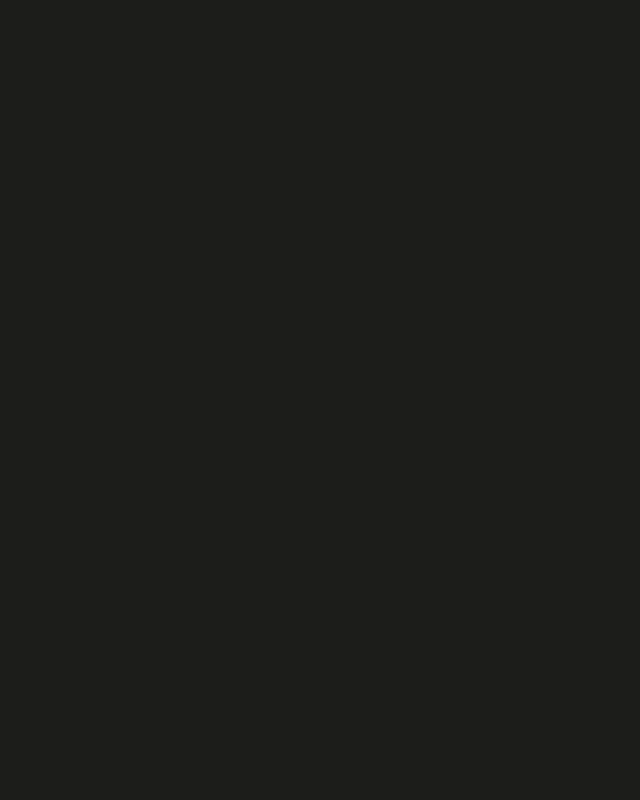
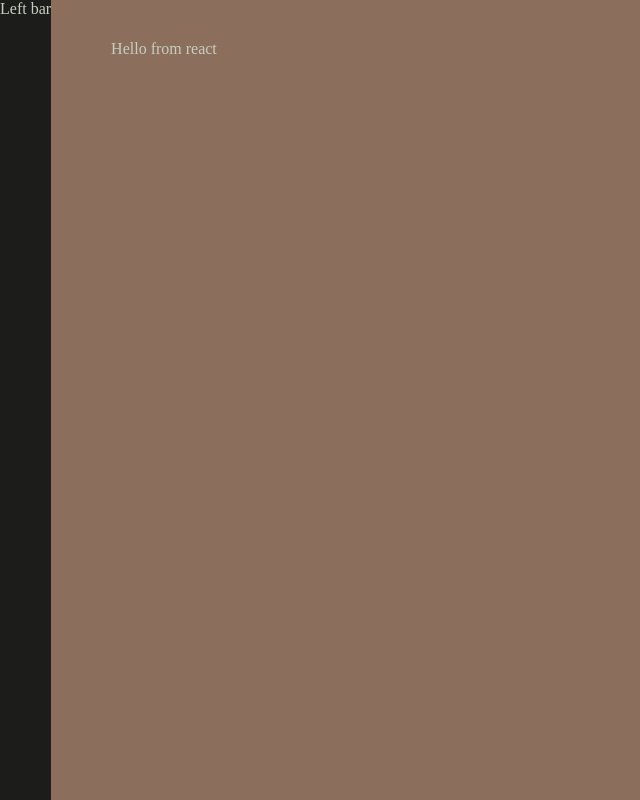
Before and after one commit to Gevans4352/Lingua-cute, a React (Vite) app in the folder lingua cute/: page /Dashboard in a window 1280 px wide. Before the commit this address had no page. Shown: the whole page, without its empty margins (0-640 px from the left). Built offline with nearby package versions, Linux system fonts and the light colour scheme.

Commit message:
more routing ig?

```diff
--- a/lingua cute/src/App.tsx
+++ b/lingua cute/src/App.tsx
@@ -1,8 +1,9 @@
 import { BrowserRouter, Routes, Route } from "react-router-dom";
 import Home from "./Pages/Home/Home";
-import Login from "./Pages/Login/login";
+import Login from "./Pages/Login/Login";
 import Register from "./Pages/Register/Register";
 import Reset from "./Pages/ResetPassword/Reset";
+import Dashboard from "./Pages/Dashboard/Dashboard";
 
 const App = () => {
   return (
@@ -12,6 +13,7 @@ const App = () => {
         <Route path="/Login" element={<Login />} />
         <Route path="/Register" element={<Register />} />
         <Route path="/Reset" element={<Reset />} />
+        <Route path="/Dashboard" element={<Dashboard />} />
       </Routes>
     </BrowserRouter>
   );
--- /dev/null
+++ b/lingua cute/src/Components/Davhboard/Davhboard.scss
@@ -0,0 +1,12 @@
+ *{
+  margin: 0;
+  padding: 0;
+  box-sizing: border-box;
+}
+html,
+body,
+#root {
+  height: 100%;
+  width: 100%;
+
+}
--- /dev/null
+++ b/lingua cute/src/Components/Davhboard/Davhboard.tsx
@@ -0,0 +1,11 @@
+import "./Davhboard.scss";
+
+const Davhboard = () =>{
+    return(
+        <>
+        Hello from react
+        </>
+    )
+}
+
+export default Davhboard;
--- /dev/null
+++ b/lingua cute/src/Components/LeftBar/LeftBar.scss
@@ -0,0 +1,12 @@
+*{
+  margin: 0;
+  padding: 0;
+  box-sizing: border-box;
+}
+html,
+body,
+#root {
+  height: 100%;
+  width: 100%;
+
+}
--- /dev/null
+++ b/lingua cute/src/Components/LeftBar/LeftBar.tsx
@@ -0,0 +1,11 @@
+import "./LeftBar";
+
+const LeftBar = () =>{
+    return(
+        <>
+        Left bar
+        </>
+    )
+}
+
+export default LeftBar;
--- a/lingua cute/src/Components/NavBar/Navigation.tsx
+++ b/lingua cute/src/Components/NavBar/Navigation.tsx
@@ -8,7 +8,7 @@ import logo from "../../assets/lokn.png"
 import { Link } from "react-router-dom";
 import { useNavigate } from 'react-router-dom';
 import { useEffect } from "react";
-const Navigation =()=>{
+const Navigation = () => {
 useEffect(() => {
   const handleScroll = () => {
     const logo = document.querySelector('.logo');
--- /dev/null
+++ b/lingua cute/src/Pages/Dashboard/Dashboard.scss
@@ -0,0 +1,44 @@
+*{
+  margin: 0;
+  padding: 0;
+  box-sizing: border-box;
+}
+html,
+body,
+#root {
+  height: 100%;
+  width: 100%;
+
+}
+
+.dashboard-container {
+  display: flex;
+  min-height: 100vh;
+
+  .main-content {
+    flex: 1;
+    overflow-y: auto;
+    background-color: #8B6F5C;
+    padding: 20px;
+    width: 100%;
+  }
+}
+
+
+
+@media (min-width: 768px) {
+  .dashboard-container {
+    .main-content {
+      padding: 30px 40px;
+    }
+  }
+}
+
+
+@media (min-width: 1024px) {
+  .dashboard-container {
+    .main-content {
+      padding: 40px 60px;
+    }
+  }
+}
--- /dev/null
+++ b/lingua cute/src/Pages/Dashboard/Dashboard.tsx
@@ -0,0 +1,16 @@
+import "./Dashboard.scss";
+import LeftBar from "../../Components/LeftBar/LeftBar";
+import Davhboard from "../../Components/Davhboard/Davhboard";
+
+const Dashboard = () => {
+  return (
+    <div className="dashboard-container">
+      <LeftBar />
+      <div className="main-content">
+        <Davhboard />
+      </div>
+    </div>
+  );
+};
+
+export default Dashboard;
--- a/lingua cute/src/Pages/Home/Home.tsx
+++ b/lingua cute/src/Pages/Home/Home.tsx
@@ -5,6 +5,8 @@ import HeroSection from "../../Components/HeroSection/HeroSection";
 import QuickTranslate from "../../Components/QuickTranslate/QuickTranslate";
 import LearnYourWay from "../../Components/LearnYourWay/LearnYourWay";
 import Footer from "../../Components/Footer/Footer";
+
+
 const Home =()=>{
     return(
         <div className="navigationPage">
--- a/lingua cute/src/Pages/Login/login.tsx
+++ b/lingua cute/src/Pages/Login/login.tsx
@@ -4,8 +4,10 @@ import { TbLockPassword } from "react-icons/tb";
 import googleIcon from "../../assets/google-icon-logo-svgrepo-com.svg"
 import "./Login.scss";
 import { Link } from "react-router-dom";
+import { useNavigate } from 'react-router-dom';
 
 const Login = () => {
+  const navigate = useNavigate();
   const [email, setEmail] = useState("");
   const [password, setPassword] = useState("");
   const [showPassword, setShowPassword] = useState(false);
@@ -57,8 +59,10 @@ const Login = () => {
               ></button>
             </div>
             <Link to="/Reset">Forgot Password?</Link>
-            <button type="submit">Sign In</button>
-          </form>
+          <button type="submit" onClick={(e) => { e.preventDefault(); navigate('/Dashboard');}}>
+            Sign In
+            </button>
+            </form>
             <div className="divider">
               <span>or continue with</span>
             </div>
```
